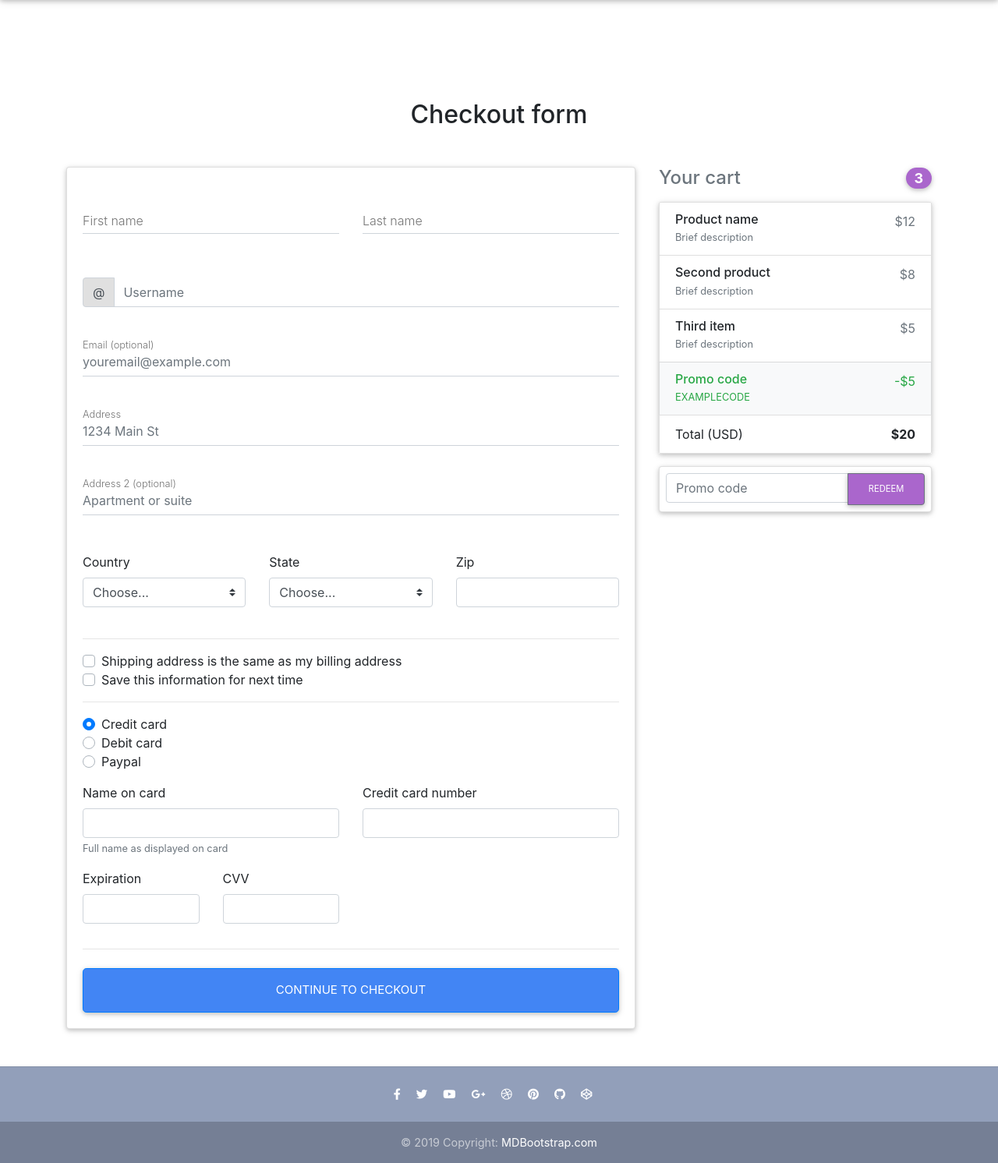
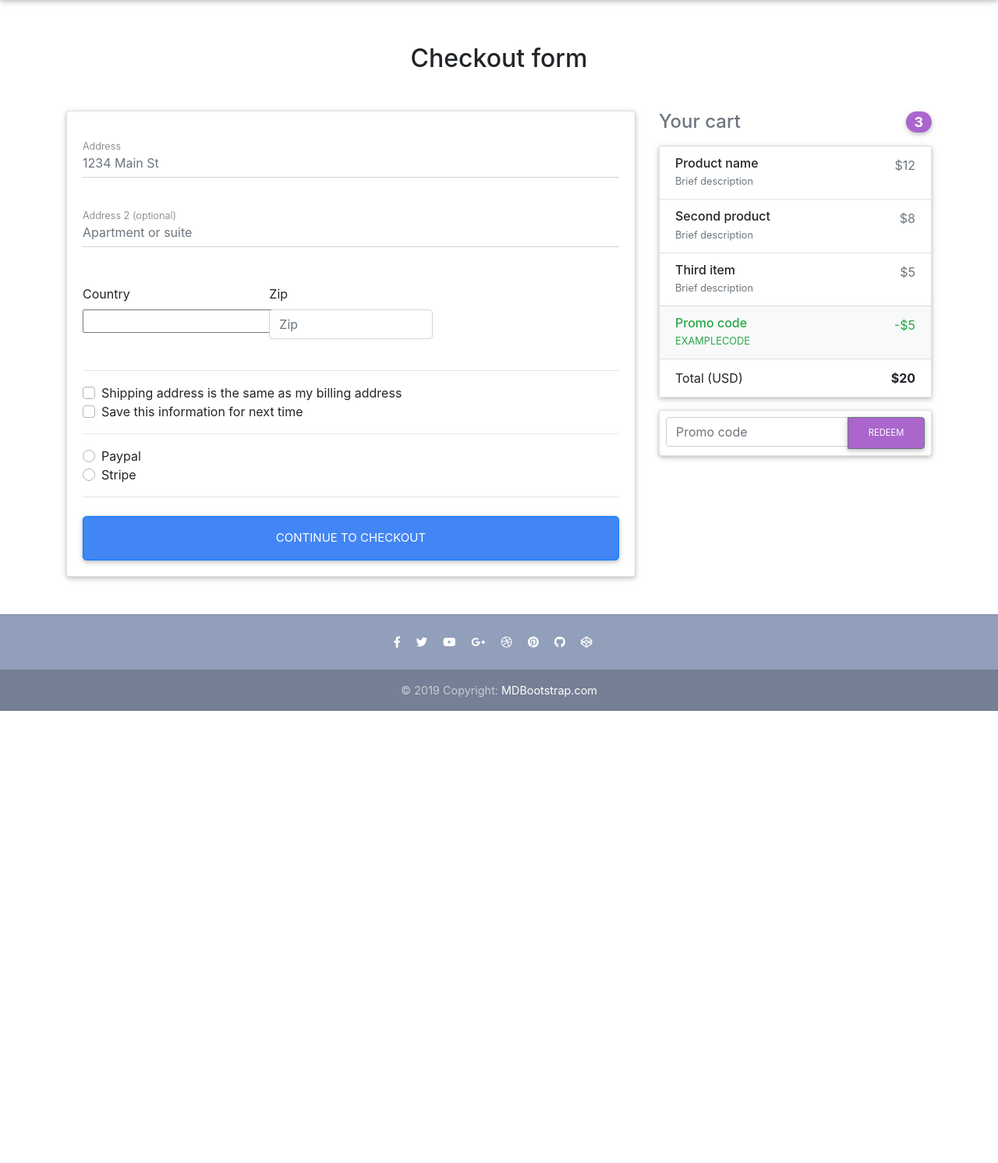
Before and after one commit to pemochamdev/SHOP-PEMOCHAM, a Django app: page /checkout/ in a window 1280 px wide. Shown: the part 64-1556 px from the top of the page at 78% size. After the commit the page ends 976 px from the top, so only its background shows below. Run offline with Django 4.2, Linux system fonts and the light colour scheme; some libraries are stand-ins or nearby versions.

Commit message:
Checkout process

```diff
--- a/core/admin.py
+++ b/core/admin.py
@@ -1,7 +1,8 @@
 from django.contrib import admin
 
-from core.models import Item, ItemOrder, Order
+from core.models import Item, ItemOrder, Order, BillingAddress
 
 admin.site.register(Item)
 admin.site.register(ItemOrder)
 admin.site.register(Order)
+admin.site.register(BillingAddress)
--- a/core/forms.py
+++ b/core/forms.py
@@ -0,0 +1,55 @@
+from django import forms
+from django_countries.fields import CountryField
+from django_countries.widgets import CountrySelectWidget
+
+PAYMENT_CHOICES = (
+    ('p','Paypal'),
+    ('s','Stripe'),
+)
+
+class CheckoutForm(forms.Form):
+    streep_address = forms.CharField(
+        max_length=100,
+        widget=forms.TextInput(attrs={
+            'placeholder':'1234 Main St',
+            'class':"form-control"
+        })
+    )
+    appartment_address = forms.CharField(
+        required=False,
+        max_length=100,
+        widget=forms.TextInput(attrs={
+            'placeholder':'Apartment or suite',
+            'class':"form-control"
+        })
+    )
+    country = CountryField(
+        blank_label = '(Select country)'
+    ).formfield(widget=CountrySelectWidget(attrs={
+        'class':'custom-select d-block w-100'
+    }))
+    zip  = forms.CharField(
+        max_length=100,
+        widget=forms.TextInput(attrs={
+            'placeholder':'Zip',
+            'class':"form-control"
+        })
+    )
+    same_shipping_address = forms.BooleanField(
+        widget=forms.CheckboxInput(attrs={
+            'class':"custom-control-input"
+        }),
+        required=False
+    )
+    save_info = forms.BooleanField(
+        widget=forms.CheckboxInput(attrs={
+            'class':"custom-control-input"
+        }),
+        required=False
+    )
+    payment_option = forms.ChoiceField(
+        widget=forms.RadioSelect(attrs={
+            'class':"custom-control-input"
+        }),
+        choices=PAYMENT_CHOICES
+    )
--- a/core/urls.py
+++ b/core/urls.py
@@ -4,7 +4,7 @@ from core import views
 
 urlpatterns = [
     path('', views.HomeView.as_view(), name='home'),
-    path('checkout/', views.checkout, name='checkout'),
+    path('checkout/', views.CheckoutView.as_view(), name='checkout'),
     path('add-to-cart/<slug>/', views.add_to_cart, name='add_to_cart'),
     path('remove-single-item-from-cart/<slug>/', views.remove_single_item_from_cart, name='remove_single_item_from_cart'),
     path('remove-from-cart/<slug>/', views.remove_from_cart, name='remove_from_cart'),
--- a/core/views.py
+++ b/core/views.py
@@ -7,7 +7,8 @@ from django.contrib import messages
 from django.views.generic import DetailView, ListView, View
 
 
-from core.models import Item, ItemOrder, Order
+from core.models import Item, ItemOrder, Order, BillingAddress
+from core.forms import CheckoutForm
 
 class HomeView(ListView):
     model = Item
@@ -137,5 +138,58 @@ def remove_single_item_from_cart(request, slug):
 
 
 
-def checkout(request):
-    return render(request, 'checkout.html')
+class CheckoutView(View):
+    def get(self, *args, **kwargs):
+        template_name = 'checkout.html'
+
+        form = CheckoutForm()
+        context = {
+            'form':form
+        }
+        return render(self.request, template_name,context)
+
+
+
+    def post(self, *args, **kwargs):
+        template_name = 'checkout.html'
+
+        form = CheckoutForm(self.request.POST or None)
+        print(self.request.POST)
+        try:
+            order = Order.objects.get(user=self.request.user, ordered=False)
+            if form.is_valid():
+                print(form.cleaned_data)
+                print("Form is valid")
+                streep_address = form.cleaned_data.get('streep_address')
+                appartment_address = form.cleaned_data.get('appartment_address')
+                country = form.cleaned_data.get('country')
+                zip = form.cleaned_data.get('zip')
+                # TODO: add the functionality for these field
+                # same_shipping_address = form.cleaned_data.get('same_shipping_address')
+                # save_info = form.cleaned_data.get('save_info')
+                payment_option = form.cleaned_data.get('payment_option')
+                billing_address = BillingAddress(
+                    user=self.request.user,
+                    streep_address=streep_address,
+                    appartment_address=appartment_address,
+                    country=country,
+                    zip=zip,
+
+                )
+                billing_address.save()
+                order.billing_address = billing_address
+                order.save()
+                # TODO: add the rediect to the selected payment option
+
+                return redirect('checkout')
+            messages.warning(self.request, 'Failed chechout')
+            context = {
+                'form':form,
+                'object':order,
+            }
+            return render(self.request, template_name, context)
+
+
+        except ObjectDoesNotExist:
+            messages.error(self.request, "You do not have an active order")
+            return redirect('order-summary')
--- a/shop/settings.py
+++ b/shop/settings.py
@@ -41,6 +41,10 @@ INSTALLED_APPS = [
     'django.contrib.messages',
     'django.contrib.staticfiles',
     'core',
+
+    'django_countries',
+    'crispy_forms',
+    'crispy_bootstrap4',
 
 ]
 
@@ -137,3 +141,5 @@ DEFAULT_AUTO_FIELD = 'django.db.models.BigAutoField'
 
 LOGIN_REDIRECT_URL = 'home'
 LOGOUT_REDIRECT_URL = 'home'
+CRISPY_TEMPLATE_PACK = 'bootstrap4'
+CRISPY_ALLOWED_TEMPLATE_PACKS = "bootstrap4"
--- a/templates/checkout.html
+++ b/templates/checkout.html
@@ -1,11 +1,12 @@
 {% extends "base.html" %}
 {% load static %}
+{% load crispy_forms_tags %}
 
 {% block content %}
 
 
   <!--Main layout-->
-  <main class="mt-5 pt-4">
+  <main class="">
     <div class="container wow fadeIn">
 
       <!-- Heading -->
@@ -20,62 +21,23 @@
           <!--Card-->
           <div class="card">
 
+
             <!--Card content-->
-            <form class="card-body">
+            <form class="card-body" action="" method="post"> {% csrf_token %}
 
-              <!--Grid row-->
-              <div class="row">
 
-                <!--Grid column-->
-                <div class="col-md-6 mb-2">
-
-                  <!--firstName-->
-                  <div class="md-form ">
-                    <input type="text" id="firstName" class="form-control">
-                    <label for="firstName" class="">First name</label>
-                  </div>
-
-                </div>
-                <!--Grid column-->
-
-                <!--Grid column-->
-                <div class="col-md-6 mb-2">
-
-                  <!--lastName-->
-                  <div class="md-form">
-                    <input type="text" id="lastName" class="form-control">
-                    <label for="lastName" class="">Last name</label>
-                  </div>
-
-                </div>
-                <!--Grid column-->
-
-              </div>
-              <!--Grid row-->
-
-              <!--Username-->
-              <div class="md-form input-group pl-0 mb-5">
-                <div class="input-group-prepend">
-                  <span class="input-group-text" id="basic-addon1">@</span>
-                </div>
-                <input type="text" class="form-control py-0" placeholder="Username" aria-describedby="basic-addon1">
-              </div>
-
-              <!--email-->
-              <div class="md-form mb-5">
-                <input type="text" id="email" class="form-control" placeholder="youremail@example.com">
-                <label for="email" class="">Email (optional)</label>
-              </div>
 
               <!--address-->
               <div class="md-form mb-5">
-                <input type="text" id="address" class="form-control" placeholder="1234 Main St">
+                <!-- <input type="text" id="address" class="form-control" placeholder="1234 Main St"> -->
+                {{form.streep_address}}
                 <label for="address" class="">Address</label>
               </div>
 
               <!--address-2-->
               <div class="md-form mb-5">
-                <input type="text" id="address-2" class="form-control" placeholder="Apartment or suite">
+                <!-- <input type="text" id="address-2" class="form-control" placeholder="Apartment or suite"> -->
+                {{form.appartment_address}}
                 <label for="address-2" class="">Address 2 (optional)</label>
               </div>
 
@@ -86,10 +48,11 @@
                 <div class="col-lg-4 col-md-12 mb-4">
 
                   <label for="country">Country</label>
-                  <select class="custom-select d-block w-100" id="country" required>
+                  <!-- <select class="custom-select d-block w-100" id="country" required>
                     <option value="">Choose...</option>
                     <option>United States</option>
-                  </select>
+                  </select> -->
+                  {{form.country}}
                   <div class="invalid-feedback">
                     Please select a valid country.
                   </div>
@@ -98,25 +61,15 @@
                 <!--Grid column-->
 
                 <!--Grid column-->
-                <div class="col-lg-4 col-md-6 mb-4">
 
-                  <label for="state">State</label>
-                  <select class="custom-select d-block w-100" id="state" required>
-                    <option value="">Choose...</option>
-                    <option>California</option>
-                  </select>
-                  <div class="invalid-feedback">
-                    Please provide a valid state.
-                  </div>
-
-                </div>
                 <!--Grid column-->
 
                 <!--Grid column-->
                 <div class="col-lg-4 col-md-6 mb-4">
 
                   <label for="zip">Zip</label>
-                  <input type="text" class="form-control" id="zip" placeholder="" required>
+                  <!-- <input type="text" class="form-control" id="zip" placeholder="" required> -->
+                  {{form.zip}}
                   <div class="invalid-feedback">
                     Zip code required.
                   </div>
@@ -130,63 +83,42 @@
               <hr>
 
               <div class="custom-control custom-checkbox">
-                <input type="checkbox" class="custom-control-input" id="same-address">
+                <input
+                {% if form.same_billing_address.value %}
+                  checked
+                {% endif %}
+                type="checkbox" class="custom-control-input" name="same_billing_address" id="same-address">
+                {{form.same_shipping_address}}
                 <label class="custom-control-label" for="same-address">Shipping address is the same as my billing address</label>
               </div>
               <div class="custom-control custom-checkbox">
-                <input type="checkbox" class="custom-control-input" id="save-info">
+                <input
+                {% if form.save_info.value %}
+                checked
+              {% endif %}
+                type="checkbox" class="custom-control-input" name="save_info" id="save-info">
+                {{form.save_info}}
                 <label class="custom-control-label" for="save-info">Save this information for next time</label>
               </div>
 
               <hr>
 
               <div class="d-block my-3">
-                <div class="custom-control custom-radio">
-                  <input id="credit" name="paymentMethod" type="radio" class="custom-control-input" checked required>
-                  <label class="custom-control-label" for="credit">Credit card</label>
-                </div>
-                <div class="custom-control custom-radio">
-                  <input id="debit" name="paymentMethod" type="radio" class="custom-control-input" required>
-                  <label class="custom-control-label" for="debit">Debit card</label>
-                </div>
-                <div class="custom-control custom-radio">
+
+                {% for value, name  in form.fields.payment_option.choices  %}
+
+                  <div class="custom-control custom-radio">
+                    <input id="{{ value }}" name="payment_option" value="{{value}}" type="radio" class="custom-control-input" required>
+                      <label class="custom-control-label" for="{{ value }}">{{ name }}</label>
+                      <!-- {{form.payment_option}} -->
+                  </div>
+                {% endfor %}
+                <!-- <div class="custom-control custom-radio">
                   <input id="paypal" name="paymentMethod" type="radio" class="custom-control-input" required>
                   <label class="custom-control-label" for="paypal">Paypal</label>
-                </div>
+                </div> -->
               </div>
-              <div class="row">
-                <div class="col-md-6 mb-3">
-                  <label for="cc-name">Name on card</label>
-                  <input type="text" class="form-control" id="cc-name" placeholder="" required>
-                  <small class="text-muted">Full name as displayed on card</small>
-                  <div class="invalid-feedback">
-                    Name on card is required
-                  </div>
-                </div>
-                <div class="col-md-6 mb-3">
-                  <label for="cc-number">Credit card number</label>
-                  <input type="text" class="form-control" id="cc-number" placeholder="" required>
-                  <div class="invalid-feedback">
-                    Credit card number is required
-                  </div>
-                </div>
-              </div>
-              <div class="row">
-                <div class="col-md-3 mb-3">
-                  <label for="cc-expiration">Expiration</label>
-                  <input type="text" class="form-control" id="cc-expiration" placeholder="" required>
-                  <div class="invalid-feedback">
-                    Expiration date required
-                  </div>
-                </div>
-                <div class="col-md-3 mb-3">
-                  <label for="cc-expiration">CVV</label>
-                  <input type="text" class="form-control" id="cc-cvv" placeholder="" required>
-                  <div class="invalid-feedback">
-                    Security code required
-                  </div>
-                </div>
-              </div>
+
               <hr class="mb-4">
               <button class="btn btn-primary btn-lg btn-block" type="submit">Continue to checkout</button>
 
```
Also changed, not shown: core/models.py (+49 -0 lines), core/migrations/0007_billingaddress.py (added), core/migrations/0008_order_billing_address.py (added), core/migrations/0009_remove_billingaddress_same_billing_address_and_more.py (added), db.sqlite3.
